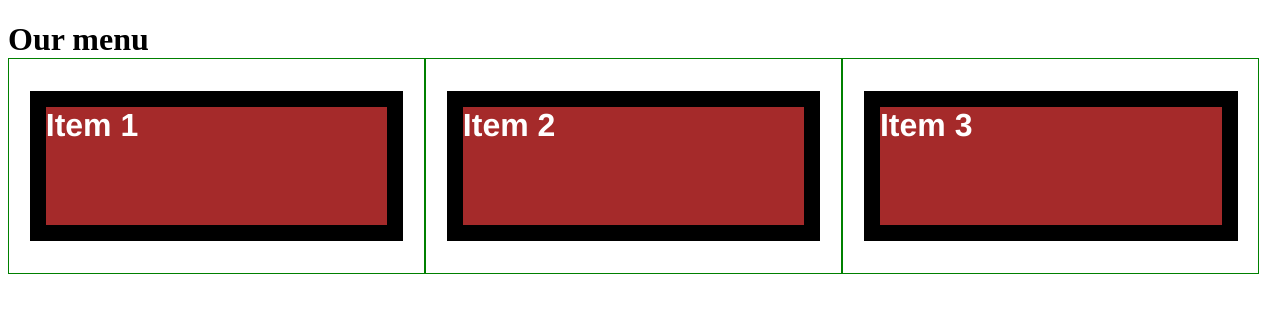
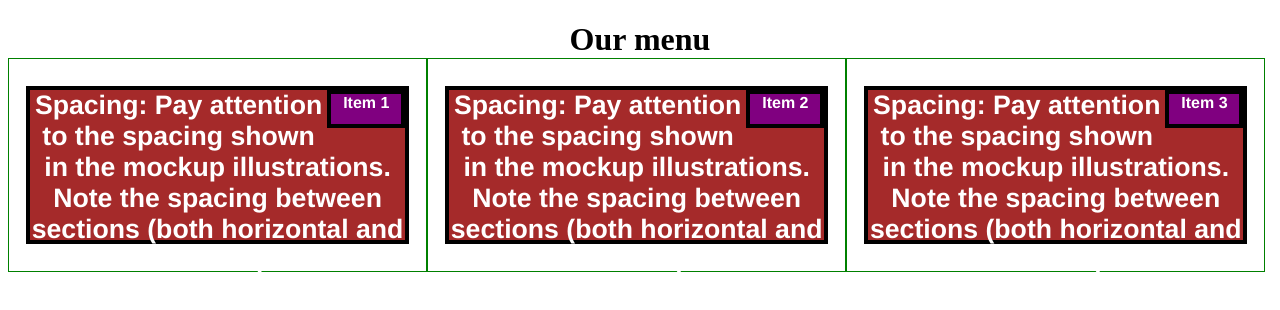
Before and after one commit to Harshit-d/coursera, a plain HTML site: page index.html in a window 1280 px wide. Drawn offline with Linux system fonts and the light colour scheme.

Commit message:
Update index.html

```diff
--- a/index.html
+++ b/index.html
@@ -4,14 +4,13 @@
     <meta charset="utf-8">
     <title>Course era assignment </title>
   <style>
-    *{
-      box-sizing: border-box;
-    }
+
     h1{
-    margin-bottom: 15px;
+    margin-bottom: 30px;
+    text-align: center;
     }
     p{
-      border:1pc solid black;
+      border:4px solid black;
       background-color:#A52A2A;
       width:90%;
       height: 150px;
@@ -19,6 +18,19 @@
       margin-left:auto;
       font-family: Helvetica;
       color:white;
+      font-size: smaller;
+    }
+    span{
+      border:4px solid black;
+      background-color:purple ;
+      width:70px;
+      height: 30px;
+      margin-right:auto;
+      margin-left:auto;
+      font-family: Helvetica;
+      color:white;
+      font-size:medium ;
+      float: right;
     }
 
     .row{
@@ -36,7 +48,7 @@
     }
     @media(min-width: 768px) and (max-width:991px ){
       .col-md-6, .col-md-12{
-        float:left;
+        float :left;
         border:1px solid green;
          }
       .col-md-6{
@@ -62,15 +74,21 @@
     <h1> Our menu </h>
     <div class="row">
       <div class="col-lg-4 col-md-6 col-sm-12">
-        <p>Item 1</p>
+        <p>
+            <span> Item 1</span>
+            Spacing: Pay attention to the spacing shown in the mockup illustrations. Note the spacing between sections (both horizontal and vertical).
+
+        </p>
       </div>
       <div class="col-lg-4 col-md-6 col-sm-12">
-        <p>Item 2</p>
+        <p><span> Item 2</span>
+          Spacing: Pay attention to the spacing shown in the mockup illustrations. Note the spacing between sections (both horizontal and vertical).</p>
       </div>
       <div class="col-lg-4 col-md-12 col-sm-12">
-        <p>Item 3</p>
+        <p><span> Item 3</span>
+          Spacing: Pay attention to the spacing shown in the mockup illustrations. Note the spacing between sections (both horizontal and vertical).</p>
       </div>
 
 
   </body>
-</html>
+</html
```
